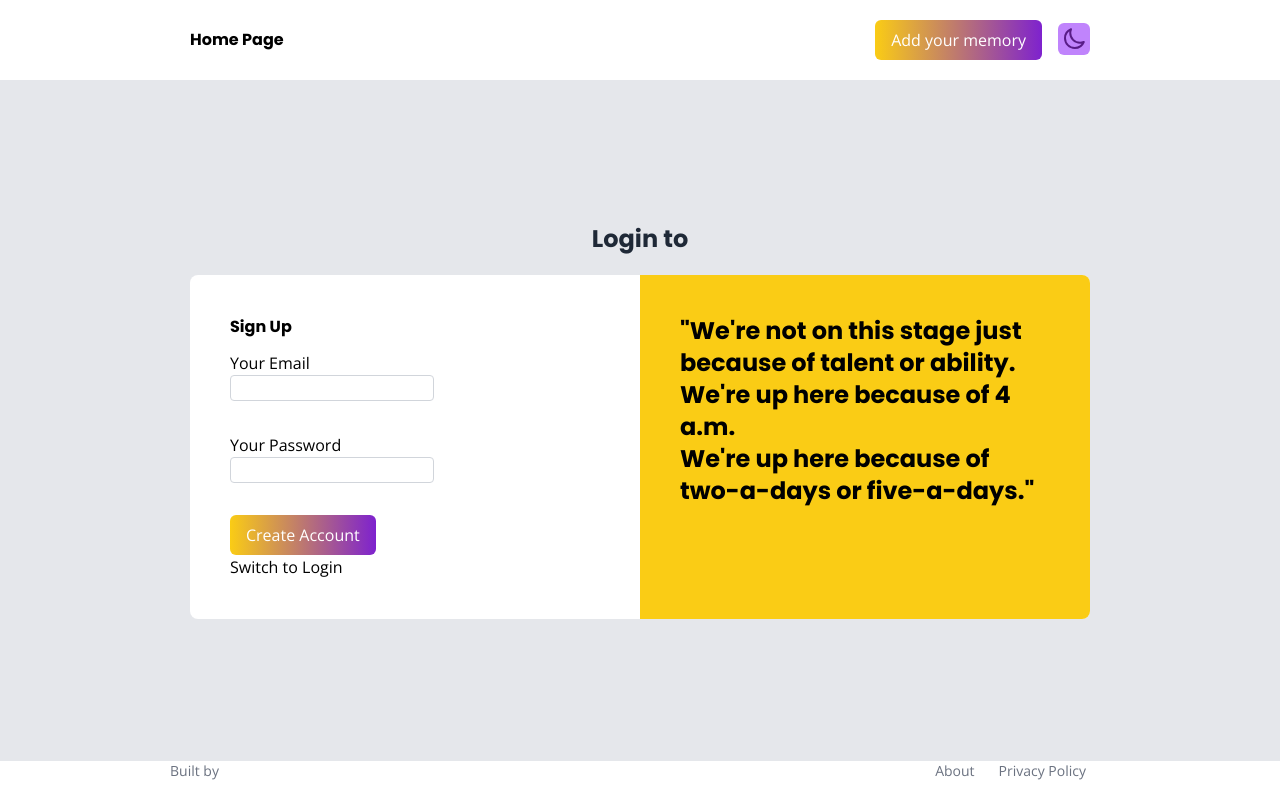
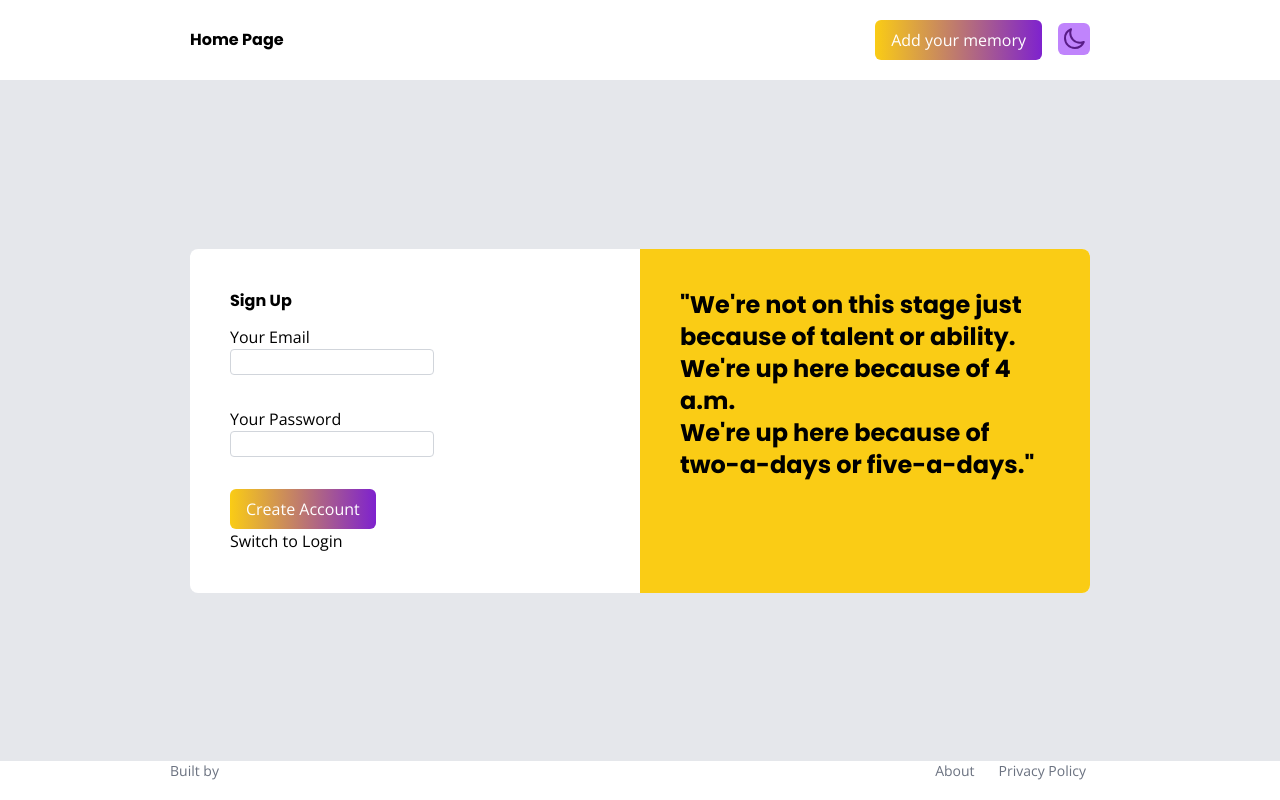
Before and after one commit to bean4896/mernRent, a Next.js app: page /auth in a window 1280 px wide. Built offline with nearby package versions, Linux system fonts and the light colour scheme; no server answers.

Commit message:
add title

```diff
--- a/components/auth/auth-form.js
+++ b/components/auth/auth-form.js
@@ -64,7 +64,8 @@ function AuthForm() {
   return (
     <>
     <div className="flex flex-col m-auto">
-    <div className="mb-5"><h2 className="text-2xl font-bold text-center text-gray-800 dark:text-white">Login to </h2></div>
+
+
       <div className="flex lg:flex-row flex-col max-w-[900px] bg-white dark:bg-[#1e1e1e] rounded-lg">
           <div className="mx-auto w-full p-10 rounded-md">
             <h2 className="mb-3">{isLogin ? "Login" : "Sign Up"}</h2>
```
